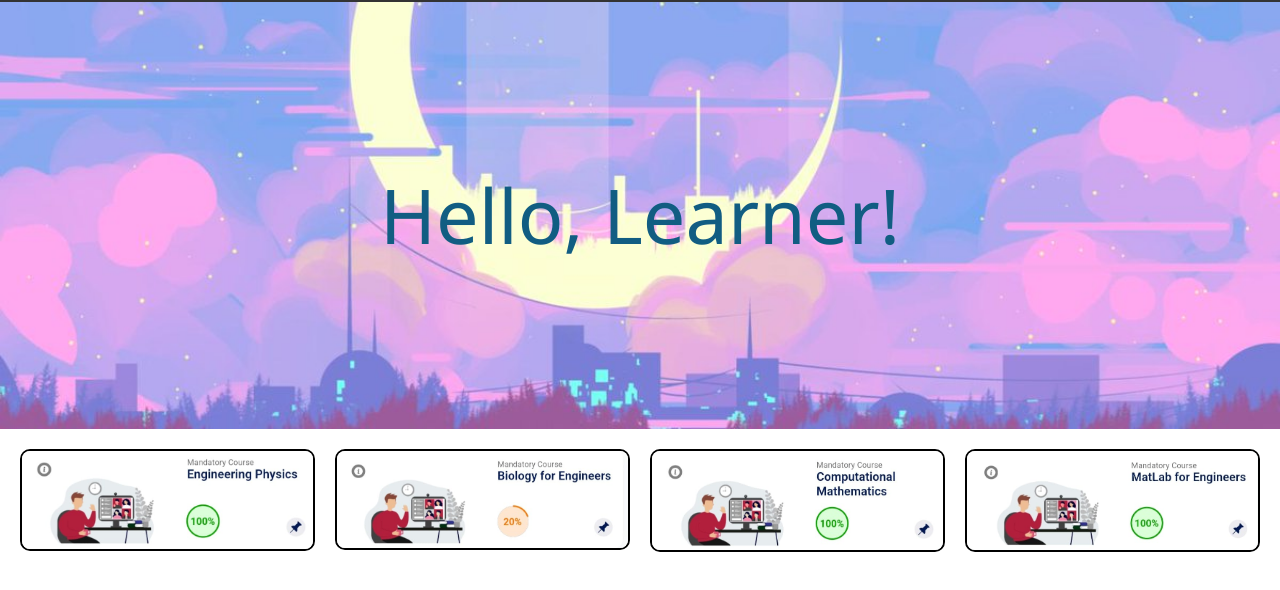
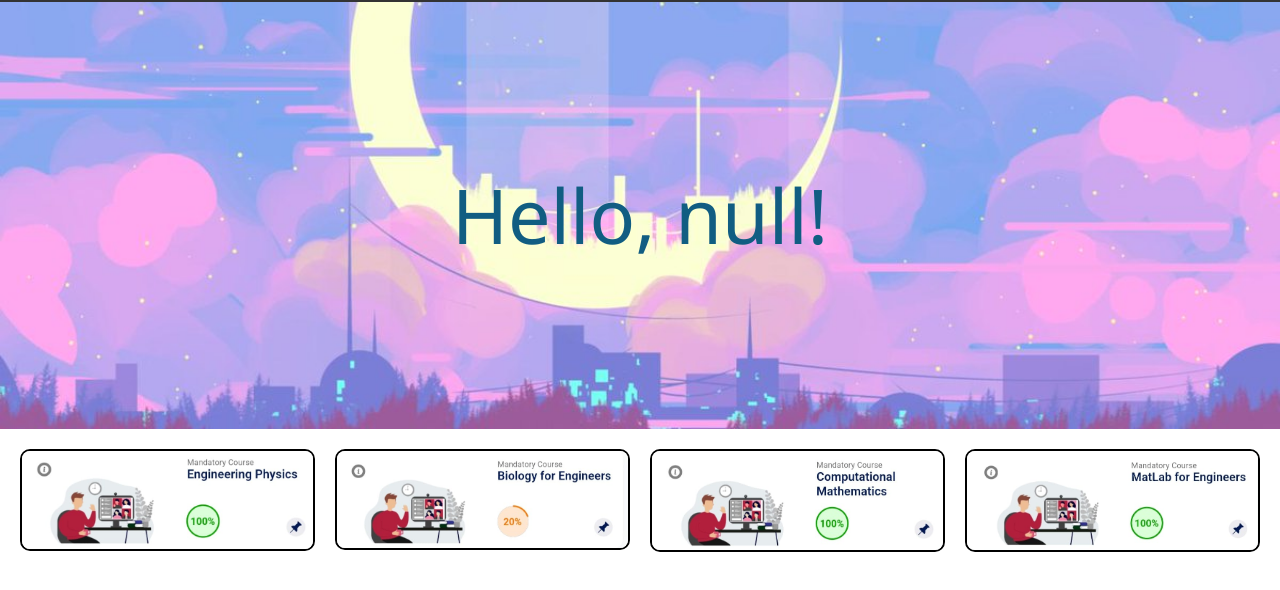
Before and after one commit to InternetMadeCoder/Note-Managing-Software, a plain HTML site: page Note-Managing-Software-main/src/home/main/main.html in a window 1280 px wide. Shown: the part 68-658 px from the top of the page. Drawn offline with nearby package versions, Linux system fonts and the light colour scheme; a web font is replaced by a local one.

Commit message:
Add welcome message

```diff
--- a/Note-Managing-Software-main/src/home/main/main.html
+++ b/Note-Managing-Software-main/src/home/main/main.html
@@ -30,7 +30,7 @@
 
     <div class="banner-container">
         <img class="banner" src="../banner.jpg" alt="banner">
-        <h1 class="centered-heading">Hello, Learner!</h1>
+        <h1 id="welcomeMessage"></h1>
     </div>
 
 
@@ -48,5 +48,13 @@
             <img src="../images/matlab.jpg  " alt="img-4" class="image-item">
         </a>
     </div>
+
+    <script>
+        function displayUsername() {
+            var username = localStorage.getItem('username');
+            document.getElementById('welcomeMessage').innerText = 'Hello, ' + username + "!";
+        }
+        displayUsername();
+    </script>
 </body>
 </html>
--- a/Note-Managing-Software-main/src/home/main/style.css
+++ b/Note-Managing-Software-main/src/home/main/style.css
@@ -106,7 +106,7 @@ nav {
     display: block;
 }
 
-.centered-heading {
+#welcomeMessage {
     position: absolute;
     top: 50%;
     left: 50%;
```
Also changed, not shown: Note-Managing-Software-main/src/home/index.html (+6 -1 lines).
